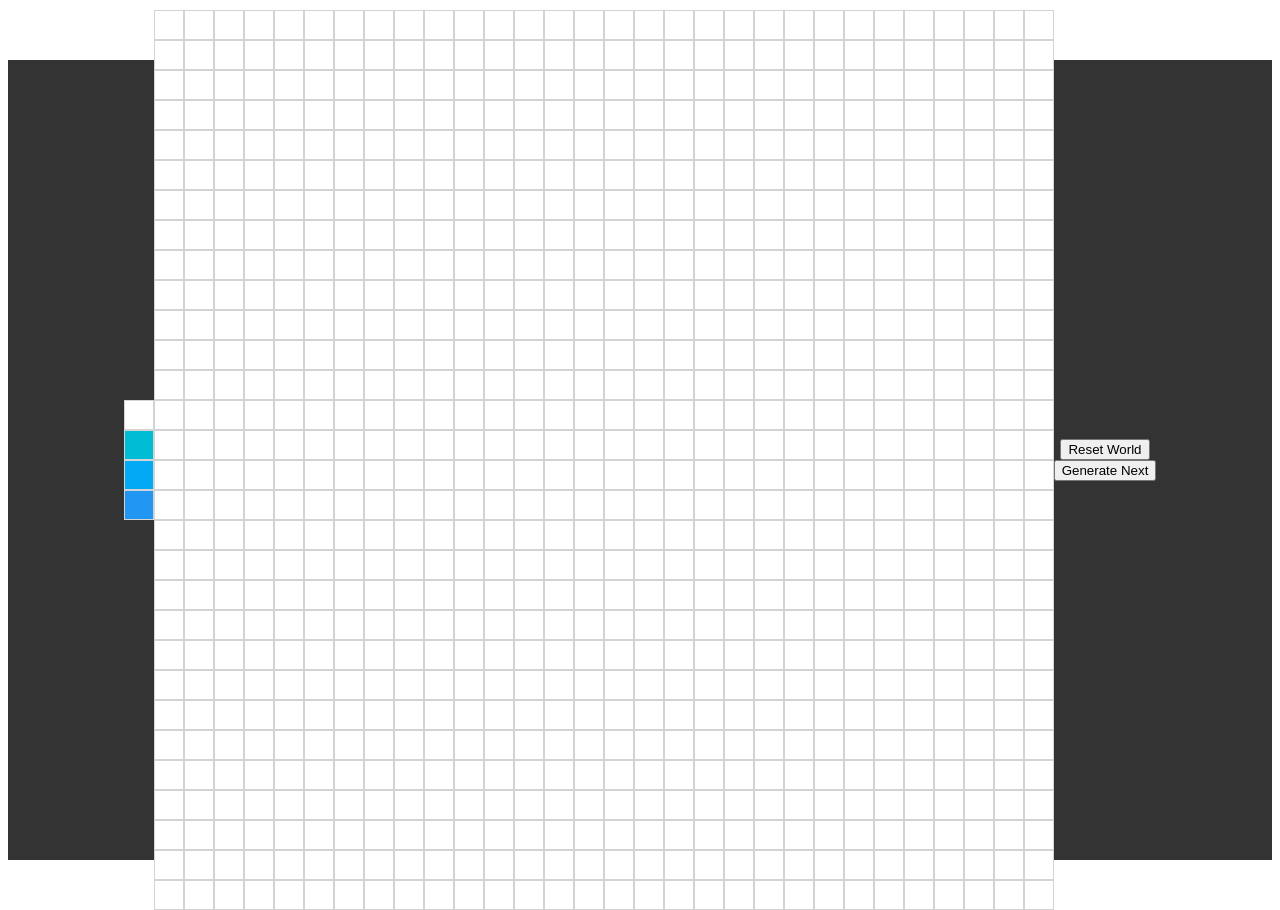
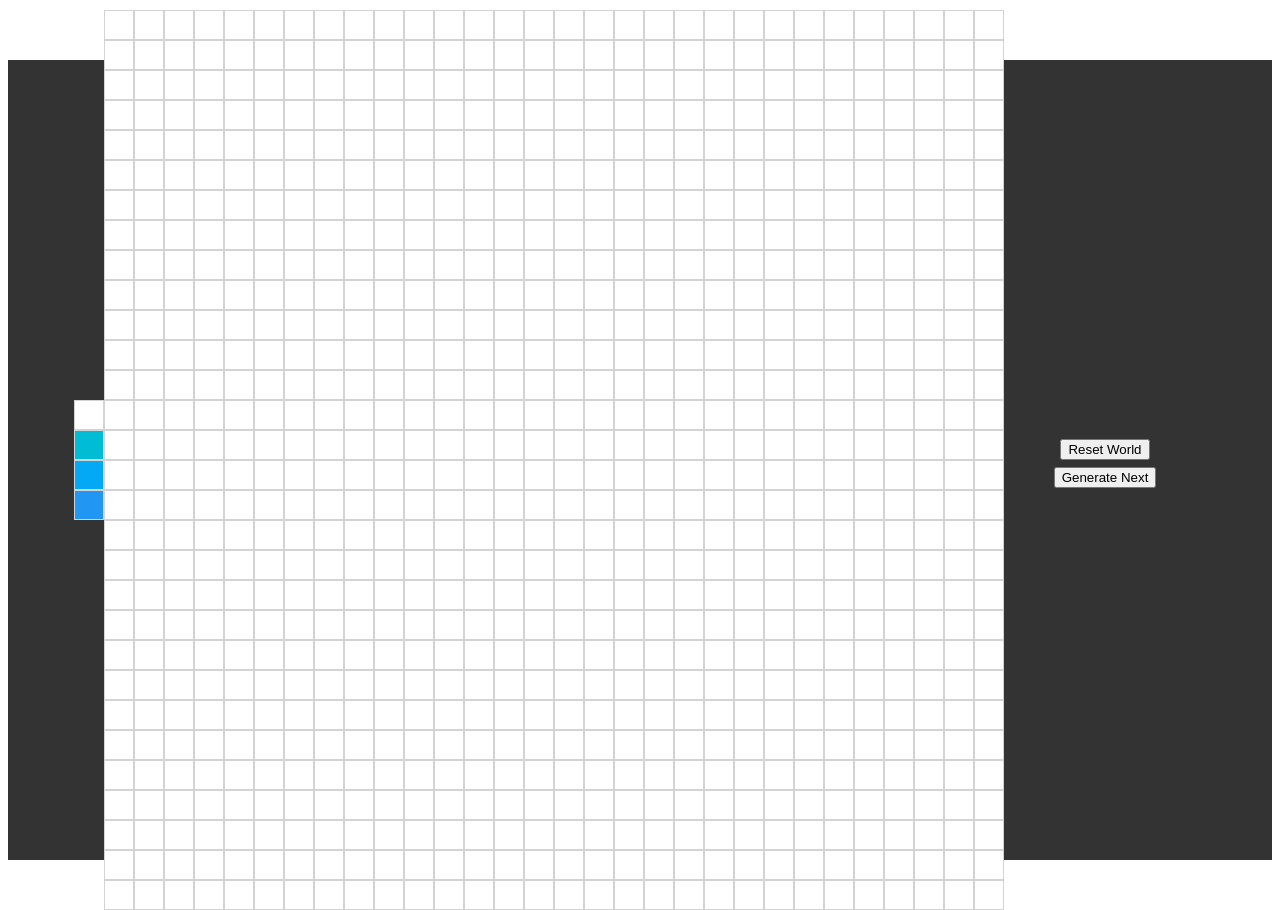
Before and after one commit to adammccartney/golpix, a Vue app: page / in a window 1280 px wide. Built offline with nearby package versions, Linux system fonts and the light colour scheme.

Commit message:
add a little bit of styling

```diff
--- a/src/components/Stepper.vue
+++ b/src/components/Stepper.vue
@@ -25,3 +25,31 @@ export default {
   }
 }
 </script>
+
+
+<style scoped>
+input,
+textarea {
+  border: 1px solid #ccc;
+  padding: 20px;
+  vertical-align: middle;
+}
+
+label {
+  vertical-align: middle;
+  padding-right: 10px;
+}
+
+div {
+  display: block;
+  padding: 50px;
+  font-size: 1.5rem;
+}
+
+.button {
+  background-color: #2c3e50;
+  color: white;
+  font-size: 1.5rem;
+  width: 50%;
+}
+</style>
```
